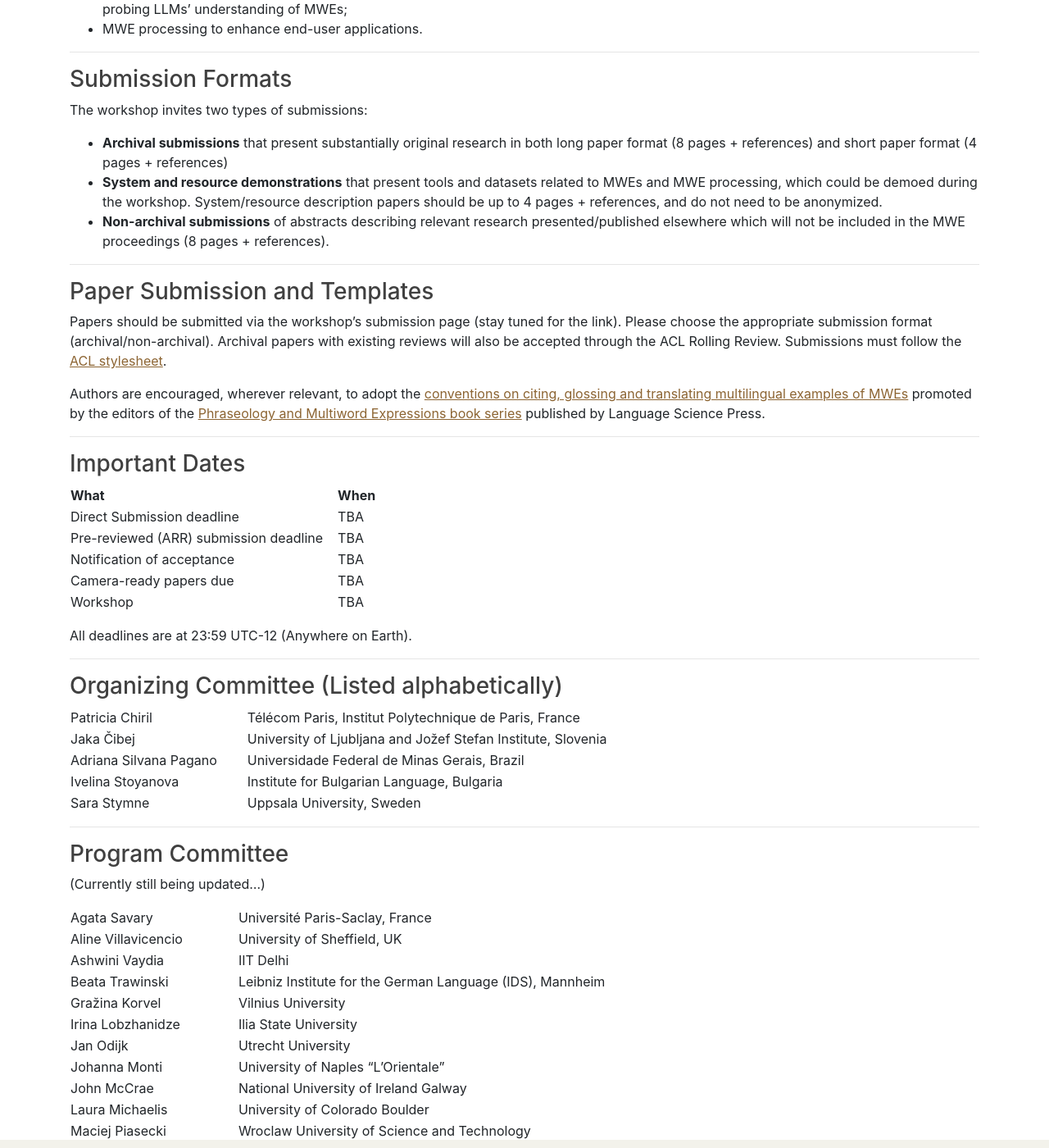
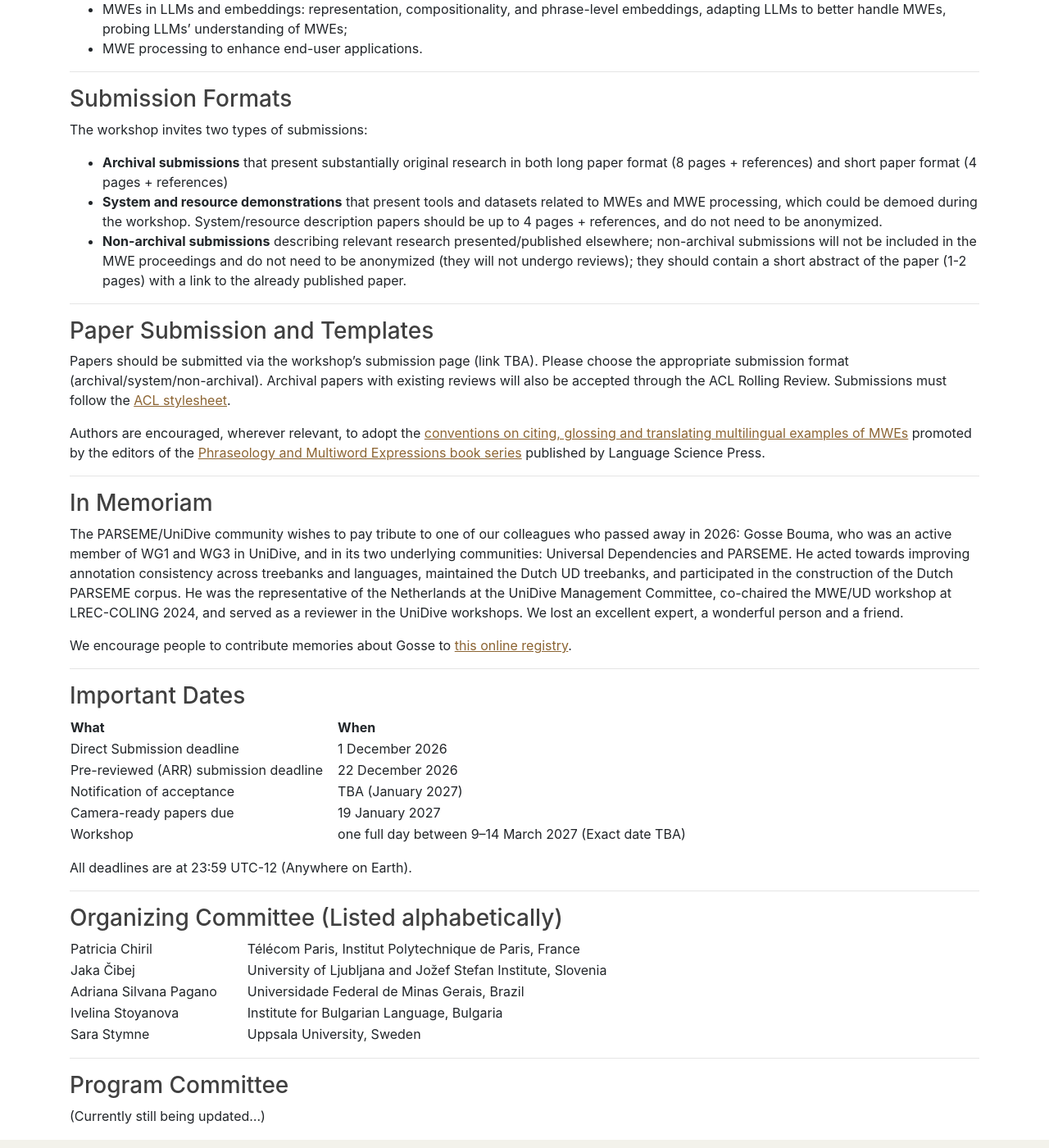
Before and after one commit to multiword/multiword.github.io, a Jekyll site: the page built from mwe2027/index.md, in a window 1280 px wide and 1400 px high, scrolled down 1498 px. Shown: the whole window at 82% size. Built offline with Jekyll 4.4.1, drawn with Linux system fonts in a browser that asks for light colours; comment, search, counter and statistics services are not loaded; some of the changed text lies outside the part shown.

Commit message:
Update (2026-10-05)

```diff
--- a/mwe2027/index.md
+++ b/mwe2027/index.md
@@ -61,7 +61,7 @@ The Special Interest Group on the Lexicon ([SIGLEX](http://www.siglex.org/)) of
 <!-- - [Shared tasks](#sharedtasks) -->
 - [Submission Formats](#submission)
 - [Paper Submission and Templates](#instructions)
-<!-- - [In Memoriam](#inmemoriam) -->
+- [In Memoriam](#inmemoriam)
 - [Important Dates](#dates)
 - [Organizing Committee](#organizers)
 - [Program Committee](#committee)
@@ -339,10 +339,10 @@ The workshop MWE 2026 will host [two shared tasks](https://unidive.lisn.upsaclay
 
 ### <a name="submission">Submission Formats</a>
 
-The workshop invites  two types of submissions:
+The workshop invites two types of submissions:
 - **Archival submissions** that present substantially original research in both long paper format (8 pages + references) and short paper format (4 pages + references)
 - **System and resource demonstrations** that present tools and datasets related to MWEs and MWE processing, which could be demoed during the workshop. System/resource description papers should be up to 4 pages + references, and do not need to be anonymized.
-- **Non-archival submissions** of abstracts describing relevant research presented/published elsewhere which will not be included in the MWE proceedings (8 pages + references).
+- **Non-archival submissions** describing relevant research presented/published elsewhere; non-archival submissions will not be included in the MWE proceedings and do not need to be anonymized (they will not undergo reviews); they should contain a short abstract of the paper (1-2 pages) with a link to the already published paper.
 
 -----
 
@@ -351,7 +351,7 @@ The workshop invites  two types of submissions:
 <!--Papers should be submitted via the [workshop's submission page](https://openreview.net/group?id=eacl.org/EACL/2027/Workshop/MWE).-->
 
 
-Papers should be submitted via the workshop's submission page (stay tuned for the link). Please choose the appropriate submission format (archival/non-archival). Archival papers with existing reviews will also be accepted through the ACL Rolling Review. Submissions must follow the [ACL stylesheet](https://github.com/acl-org/acl-style-files).
+Papers should be submitted via the workshop's submission page (link TBA). Please choose the appropriate submission format (archival/system/non-archival). Archival papers with existing reviews will also be accepted through the ACL Rolling Review. Submissions must follow the [ACL stylesheet](https://github.com/acl-org/acl-style-files).
 
 Authors are encouraged, wherever relevant, to adopt the [conventions on citing, glossing and translating multilingual examples of MWEs](https://gitlab.com/parseme/pmwe/-/blob/master/Conventions-for-MWE-examples/PMWE_series_conventions_for_multilingual_examples.pdf) promoted by the editors of the [Phraseology and Multiword Expressions book series](https://langsci-press.org/catalog/series/pmwe) published by Language Science Press.
 
@@ -359,19 +359,17 @@ Authors are encouraged, wherever relevant, to adopt the [conventions on citing,
 <!--
 Papers should be submitted via the [OpenReview submission page](https://openreview.net/group?id=aclweb.org/NAACL/2025/Workshop/MWE). Please choose the appropriate submission format (archival/non-archival). Archival papers with existing reviews will also be accepted through the ACL Rolling Review. Submissions must follow the [ACL stylesheet](https://github.com/acl-org/acl-style-files). For further information on this initiative, please refer to [NAACL 2025](https://2025.naacl.org/calls/papers/#paper-submission-details)
 
+
 The ARR (pre-reviewed)'s paper can be committed [here](https://forms.gle/4XG1Myd3FSdPLkoL6).
 -->
 
-<!--
+
 ------
 ### <a name="inmemoriam">In Memoriam</a>
 
-The PARSEME community wishes to pay tribute to one of our colleagues who passed away in 2025: Federico Sangati and Silvio Ricardo Cordeiro, two wonderful people who greatly contributed to our assets.
+The PARSEME/UniDive community wishes to pay tribute to one of our colleagues who passed away in 2026: Gosse Bouma, who was an active member of WG1 and WG3 in UniDive, and in its two underlying communities: Universal Dependencies and PARSEME. He acted towards improving annotation consistency across treebanks and languages, maintained the Dutch UD treebanks, and participated in the construction of the Dutch PARSEME corpus. He was the representative of the Netherlands at the UniDive Management Committee, co-chaired the MWE/UD workshop at LREC-COLING 2024, and served as a reviewer in the UniDive workshops. We lost an excellent expert, a wonderful person and a friend.
 
-[Read the full tribute here](https://gitlab.com/parseme/corpora/-/wikis/Federico-and-Silvio)
-
--->
-
+We encourage people to contribute memories about Gosse to <a href="https://www.condoleance.nl/19800" target="_blank">this online registry</a>.
 
 -----
 
@@ -379,21 +377,11 @@ The PARSEME community wishes to pay tribute to one of our colleagues who passed
 
 | What                       | When                       |
 | -------------------------- | -------------------------- |
-| Direct Submission deadline  | TBA           |
-| Pre-reviewed (ARR) submission deadline    |  TBA         |
-| Notification of acceptance | TBA              |
-| Camera-ready papers due    | TBA             |
-| Workshop                   | TBA        |
-
-<!--
-| What                       | When                       |
-| -------------------------- | -------------------------- |
-| Direct Submission deadline  | December 1, 2026           |
-| Pre-reviewed (ARR) submission deadline    |  December 22, 2026         |
-| Notification of acceptance | January 12, 2027              |
-| Camera-ready papers due    | January 19, 2027             |
-| Workshop                   | Full/half-day, one day between March 9–14, 2027         |
--->
+| Direct Submission deadline  | 1 December 2026 <!--Can be extended to 8 December 2027-->           |
+| Pre-reviewed (ARR) submission deadline    |  22 December 2026         |
+| Notification of acceptance | TBA (January 2027)  <!--12 January 2027?-->            |
+| Camera-ready papers due    | 19 January 2027             |
+| Workshop                   | one full day between 9–14 March 2027 (Exact date TBA)        |
 
 All deadlines are at 23:59 UTC-12 (Anywhere on Earth).
 
@@ -545,7 +535,7 @@ The workshop follows the [ACL anti-harassment policy](https://www.aclweb.org/adm
 
 ### <a name="contact"> Contact </a>
 
-<!--For any inquiries regarding the workshop, please send an email to the Organizing Committee at [siglex-mwe-board@googlegroups.com](mailto: siglex-mwe-board@googlegroups.com).-->
+For any inquiries regarding the workshop, please send an email to the Organizing Committee at [siglex-mwe-board@googlegroups.com](mailto: siglex-mwe-board@googlegroups.com).
 
 Please register to [SIGLEX](../organization/members) and check the "MWE
 Section" box to be registered to our [mailing list](../mailinglist).
```
Also changed, not shown: other parts of mwe2027/index.md (+4 -2 lines).
